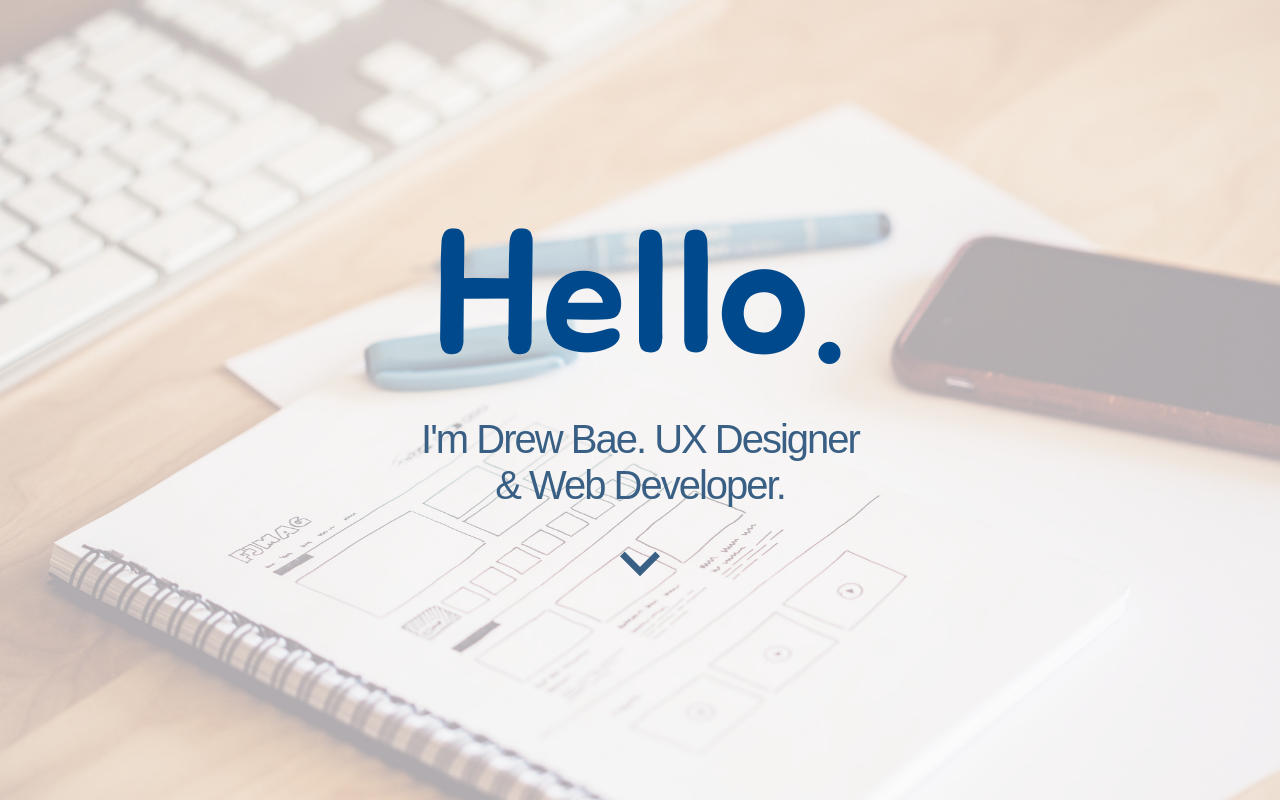
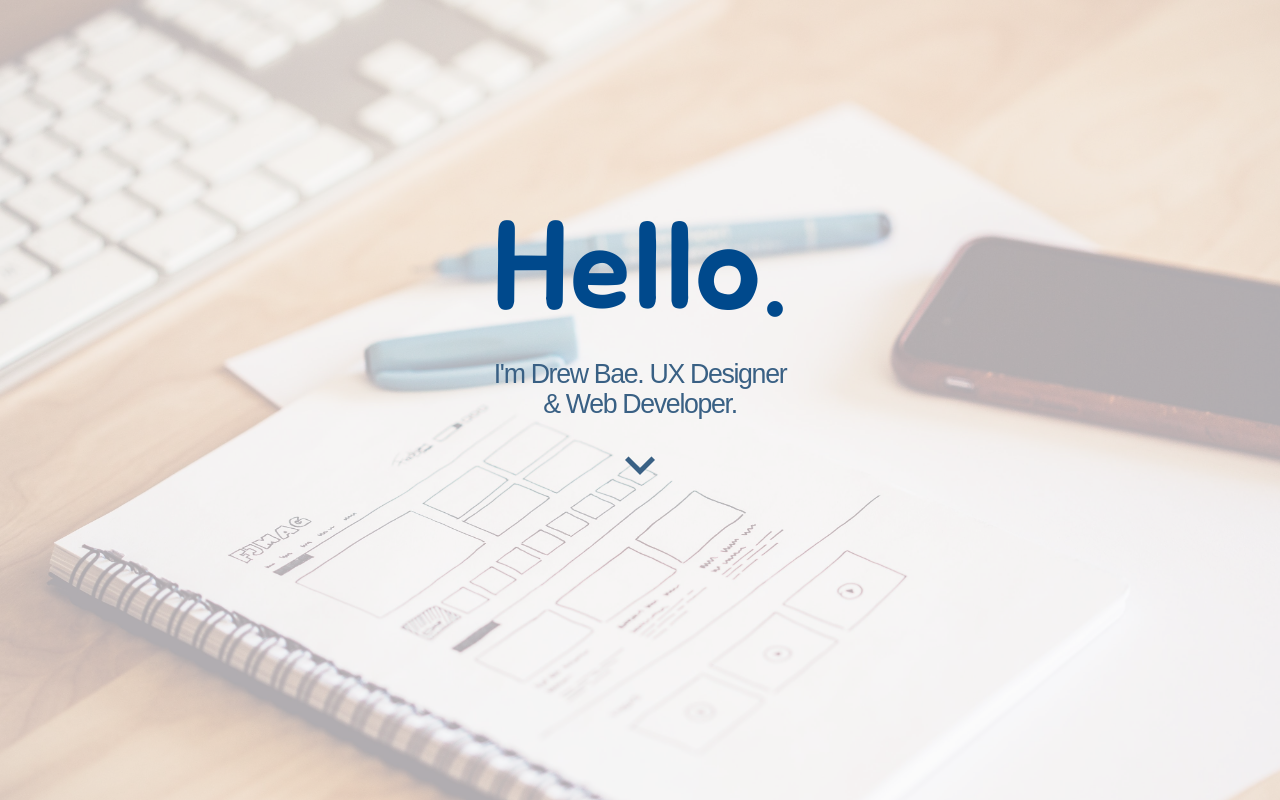
Before and after one commit to Drew-Bae/Portfolio-0.4, a plain HTML site: page index.html in a window 1280 px wide. Shown: the top 800 px of the page. Drawn offline with Linux system fonts and the light colour scheme; a web font is replaced by a local one.

Commit message:
some font sizing fix

```diff
--- a/css/styles.css
+++ b/css/styles.css
@@ -111,7 +111,7 @@ header h2 {
 }
 
 .makeCenter {
-    margin-top: 257px;
+    margin: auto;
     text-align: center;
 }
 
@@ -121,14 +121,14 @@ header h2 {
     }
 
     header h1 {
-        font-size: 175px;
+        font-size: 7.8em;
     }
 
     header h2 {
-        font-size: 40px;
+        font-size: 1.67em;
     }
 
-    .material-icons.md-50{ font-size: 80px; }
+    .material-icons.md-50{ font-size: 60px; }
 
     .makeCenter {
         margin-top: 200px;
```
